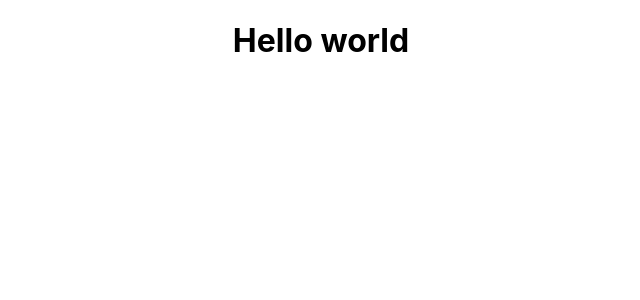
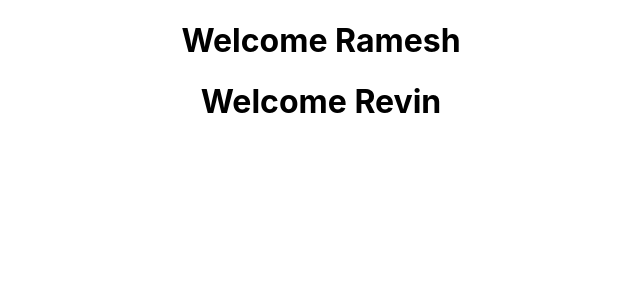
Before and after one commit to revin99/react-learn, a React (Create React App) app: page / in a window 1280 px wide. Shown: the top 300 px of the page, without its empty margins (319-959 px from the left). Built offline with nearby package versions, Linux system fonts and the light colour scheme.

Commit message:
Functional component

```diff
--- a/src/App.js
+++ b/src/App.js
@@ -1,10 +1,12 @@
 import logo from './logo.svg';
 import './App.css';
+import Welcome from './components/Welcome';
 
 function App() {
   return (
     <div className="App">
-      <h1> Hello world</h1>
+      <Welcome name="Ramesh"/>
+      <Welcome name ="Revin"/>
     </div>
   );
 }
--- /dev/null
+++ b/src/components/Welcome.js
@@ -0,0 +1,9 @@
+// function Welcome(){
+//     return <h1>Welcome Revin</h1>
+// }
+
+// export default Welcome
+
+const Welcome = (props) =>  <h1>Welcome {props.name}</h1>
+
+export default Welcome
```
